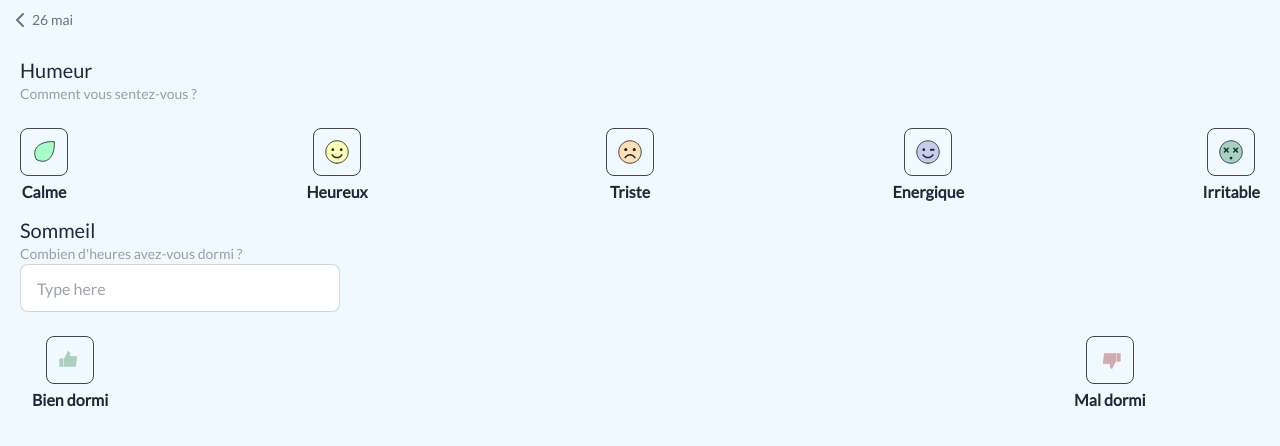
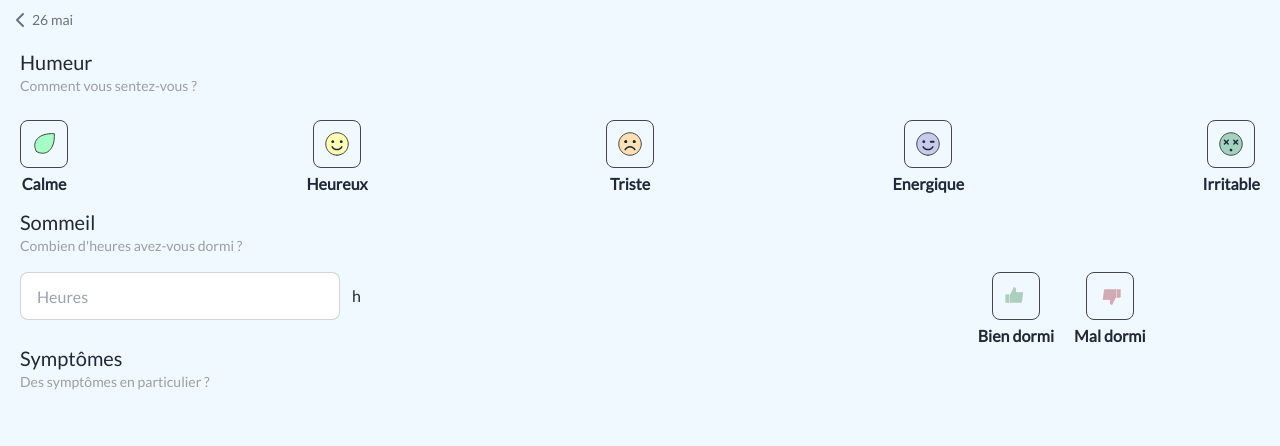
Before and after one commit to alexisg09/PFE-FEET, a Next.js app in the folder pfe-feet/: page /addSymptom in a window 1280 px wide. Shown: the top 446 px of the page. Built offline with nearby package versions, Linux system fonts and the light colour scheme.

Commit message:
auto-e6b79d29-dd29-4dab-b08d-93235af6b032

```diff
--- a/pfe-feet/app/addSymptom/page.tsx
+++ b/pfe-feet/app/addSymptom/page.tsx
@@ -1,6 +1,7 @@
 'use client';
 import MoodForm from "@/components/addSymptoms/MoodForm";
 import SleepForm from "@/components/addSymptoms/SleepForm";
+import SymptomForm from "@/components/addSymptoms/SymptomForm";
 import BackLink from "@/components/global/BackLink";
 import { format } from "date-fns";
 import fr from "date-fns/locale/fr";
@@ -35,6 +36,7 @@ return (
       </div>
       <MoodForm addSymptomFormData={addSymptomFormData} setAddSymptomFormData={setAddSymptomFormData} />
       <SleepForm addSymptomFormData={addSymptomFormData} setAddSymptomFormData={setAddSymptomFormData} />
+      <SymptomForm addSymptomFormData={addSymptomFormData} setAddSymptomFormData={setAddSymptomFormData} />
 
     </main>
 )
--- a/pfe-feet/components/addSymptoms/MoodForm.tsx
+++ b/pfe-feet/components/addSymptoms/MoodForm.tsx
@@ -34,10 +34,10 @@ const MoodForm = ({ addSymptomFormData, setAddSymptomFormData }: MoodFormProps)
 
       return (
         <>
-        <div className="flex flex-col justify-center mt-6 w-[90%] ml-3">
+        <div className="flex flex-col justify-center mt-4 w-[90%] ml-3">
         <Title title="Humeur" />
         <Subtitle subtitle="Comment vous sentez-vous ?" />
-      </div>
+        </div>
         <div className="flex flex-row mt-6 w-full justify-between px-3">
       {moods.map((mood) => (
         <div className="h-16">
--- a/pfe-feet/components/addSymptoms/SleepForm.tsx
+++ b/pfe-feet/components/addSymptoms/SleepForm.tsx
@@ -27,8 +27,10 @@ const SleepForm = ({ addSymptomFormData, setAddSymptomFormData }: SleepFormProps
             <div className="flex flex-col justify-center mt-6 w-[90%] ml-3">
                 <Title title="Sommeil" />
                 <Subtitle subtitle="Combien d'heures avez-vous dormi ?" />
-                <input type="text" placeholder="Type here" className="input input-bordered w-full max-w-xs" />
-                <div className="flex flex-row mt-6 w-full justify-between px-3 h-12">
+                <div className="flex flex-row w-full items-center mt-4">
+                    <input type="number" placeholder="Heures" className="input input-bordered w-1/2 max-w-xs text-[#508C97] bg-white" />
+                    <span className="ml-3">h</span>
+                    <div className="flex flex-row w-full justify-end gap-5 px-3 h-12">
                             <IconCheckbox key='good' checked={isChecked('good')} icon='/images/ThumbsUp.svg' label='Bien dormi'
                                 onChange={ () => addAndRemoveSleepQuality('good') }
                              />
@@ -37,6 +39,8 @@ const SleepForm = ({ addSymptomFormData, setAddSymptomFormData }: SleepFormProps
                              />
                     </div>
                 </div>
+
+            </div>
         );
 
     }
```
Lines whose indentation alone changed are shown as unchanged.
